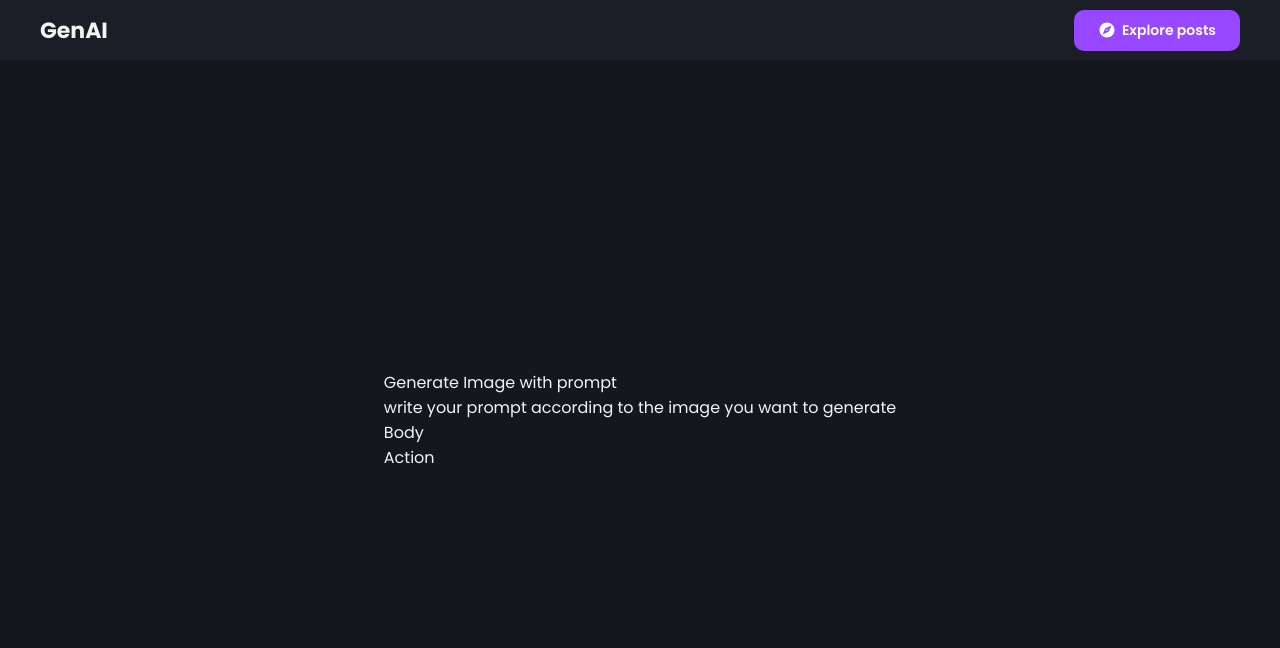
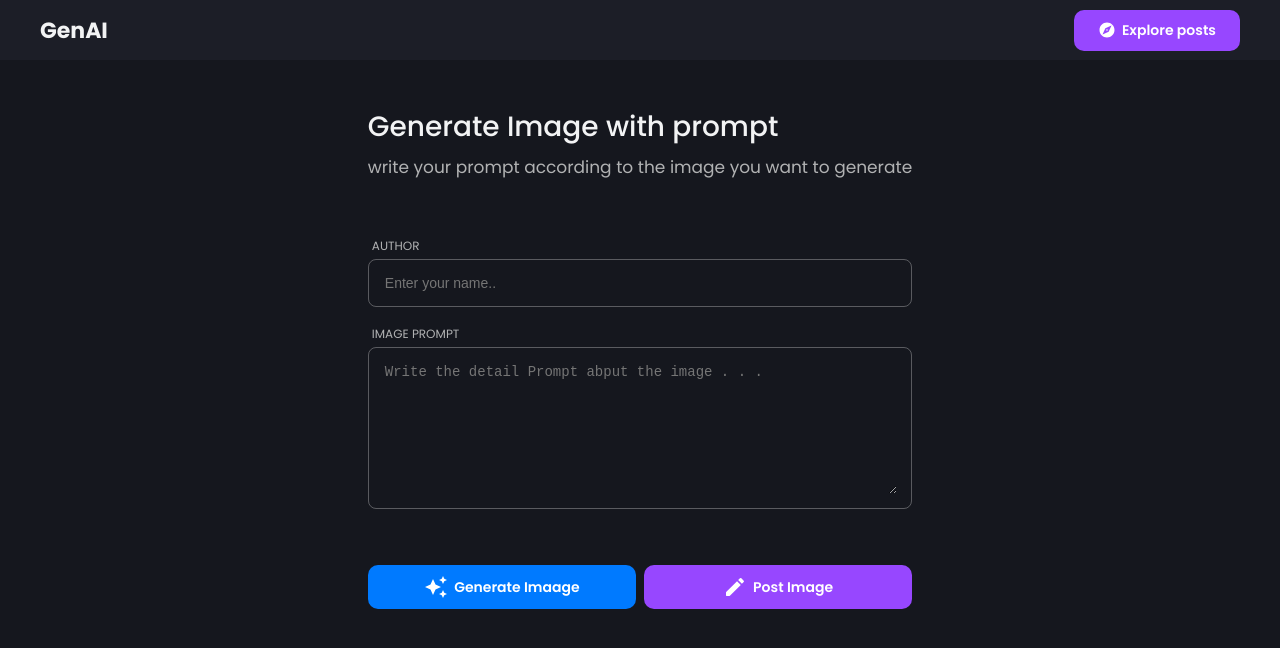
Before and after one commit to mazizullah01/AI-Image-Generator, a React (Create React App) app in the folder client/: page /post in a window 1280 px wide. Shown: the top 648 px of the page. Built offline with nearby package versions, Linux system fonts and the light colour scheme.

Commit message:
feat: add GenerateImageForm component with styled layout and inputs

```diff
--- a/client/src/components/GenerateImageForm.jsx
+++ b/client/src/components/GenerateImageForm.jsx
@@ -1,12 +1,46 @@
 import React from "react";
 import styled from "styled-components";
+import Button from "./button";
+import TextInput from "./TextInput";
+import { AutoAwesome, CreateRounded } from "@mui/icons-material";
+const Form = styled.div`
+    flex: 1;
+    padding: 16px 20px;
+    display: flex;
+    flex-direction: column;
+    gap: 9%;
+    justify-content: center;
+`;
+const Top= styled.div`
+    display: flex;
+    flex-direction: column;
+    gap:6px;
+`;
+const Title= styled.div`
+    font-size: 28px;
+    font-weight: 500;
+    color: ${({ theme}) => theme.text_primary};
+`;
+const Desc = styled.div`
+    font-size: 17px;
+    font-weight: 400;
+    color: ${({ theme}) => theme.text_secondary};
+`;
+const Body = styled.div`
+    display: flex;
+    flex-direction: column;
+    gap: 18px;
+    font-size: 12px;
+    font-weight: 400;
+    color: ${({ theme}) => theme.text_secondary};
 
-const Form = styled.div``;
-const Top= styled.div``;
-const Title= styled.div``;
-const Desc = styled.div``;
-const Body = styled.div``;
-const Action = styled.div``;
+`;
+const Action = styled.div`
+    flex: 1;
+    display: flex;
+    gap: 8px;
+
+`;
 
 const GenerateImageForm = () => {
     return (
@@ -17,8 +51,19 @@ const GenerateImageForm = () => {
                     write your prompt according to the image you want to generate
                  </Desc>
             </Top>
-            <Body>Body</Body>
-            <Action>Action</Action>
+            <Body>
+                <TextInput label="Author" placeholder="Enter your name.." name="name" />
+                <TextInput label="Image Prompt" placeholder="Write the detail Prompt abput the image . . ."
+                name="name"
+                rows="8"
+                textArea
+                />
+            </Body>
+            <Action>
+                <Button text="Generate Imaage" flex leftIcon={<AutoAwesome />}/>
+                <Button text="Post Image" flex type="secondary" leftIcon={<CreateRounded />}/>
+
+            </Action>
         </Form>
     )
 }
--- a/client/src/pages/CreatePost.jsx
+++ b/client/src/pages/CreatePost.jsx
@@ -25,7 +25,6 @@ const Wrapper = styled.div`
   gap: 8%;
   display: flex;
   justify-content: center;
-  align-items: center;
   @media (max-width: 768px) {
     flex-direction: column;
   }
```
